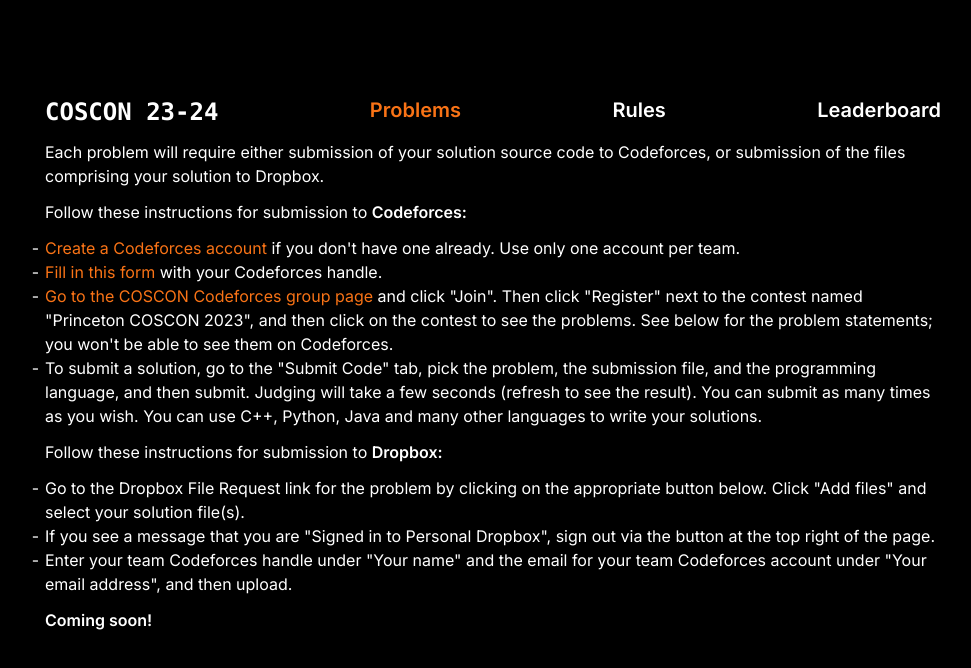
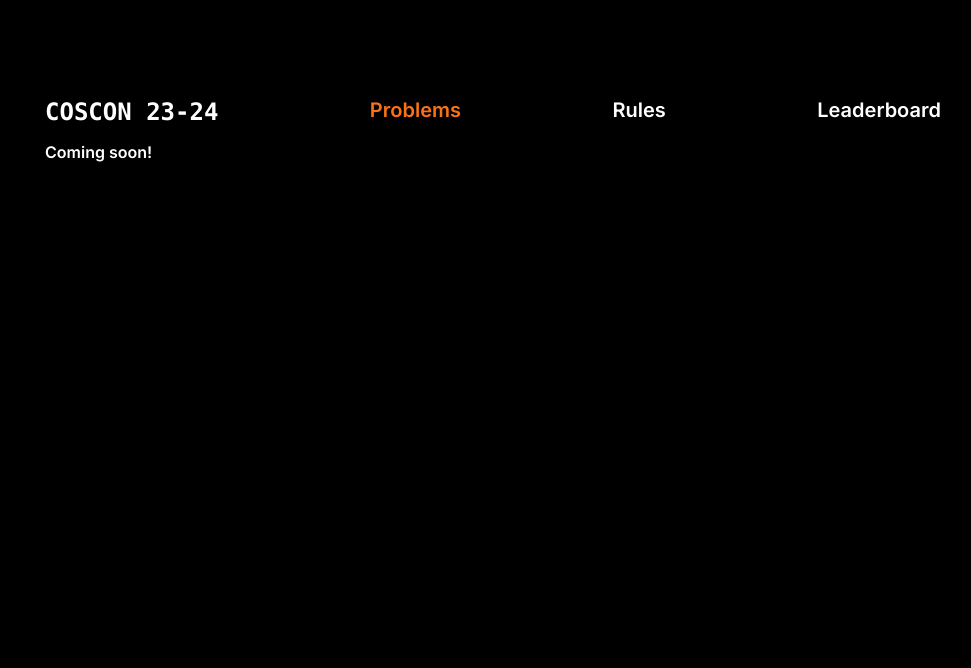
Before and after one commit to PrincetonACM/coscon2023fall, a Next.js app: page /coscon/problems in a window 1280 px wide. Shown: the top 668 px of the page, without its empty margins (147-1118 px from the left). Built offline with nearby package versions, Linux system fonts and the light colour scheme.

Commit message:
Remove submission instructions for initial promotion

```diff
--- a/app/problems/page.tsx
+++ b/app/problems/page.tsx
@@ -84,13 +84,14 @@
         </h1>
       </div>
       <div className="max-w-4xl w-full">
-        <p className="mb-3">
-          {/* There are <b>{problems.length} problems</b> worth a total of{" "}
+        <p><b>Coming soon!</b></p>
+        {/* <p className="mb-3">
+          There are <b>{problems.length} problems</b> worth a total of{" "}
           <b>
             {problems.map((problem) => problem.points).reduce((a, b) => a + b)}{" "}
             points
           </b>
-          . */}Each problem will require either submission of your solution source
+          .Each problem will require either submission of your solution source
           code to Codeforces, or submission of the files comprising your
           solution to Dropbox.
         </p>
@@ -152,9 +153,7 @@
             address&quot;, and then upload.
           </li>
         </ul>
-        {/* also uncomment problem totals above */}
-        <p><b>Coming soon!</b></p>
-        {/* {problems.map((problem, index) => (
+        {problems.map((problem, index) => (
           <div key={problem.statementName} className="mb-3">
             <h2 className="text-2xl font-semibold mb-3">{`P${index}: ${problem.name} [${problem.points} points]`}</h2>
             <a
```
